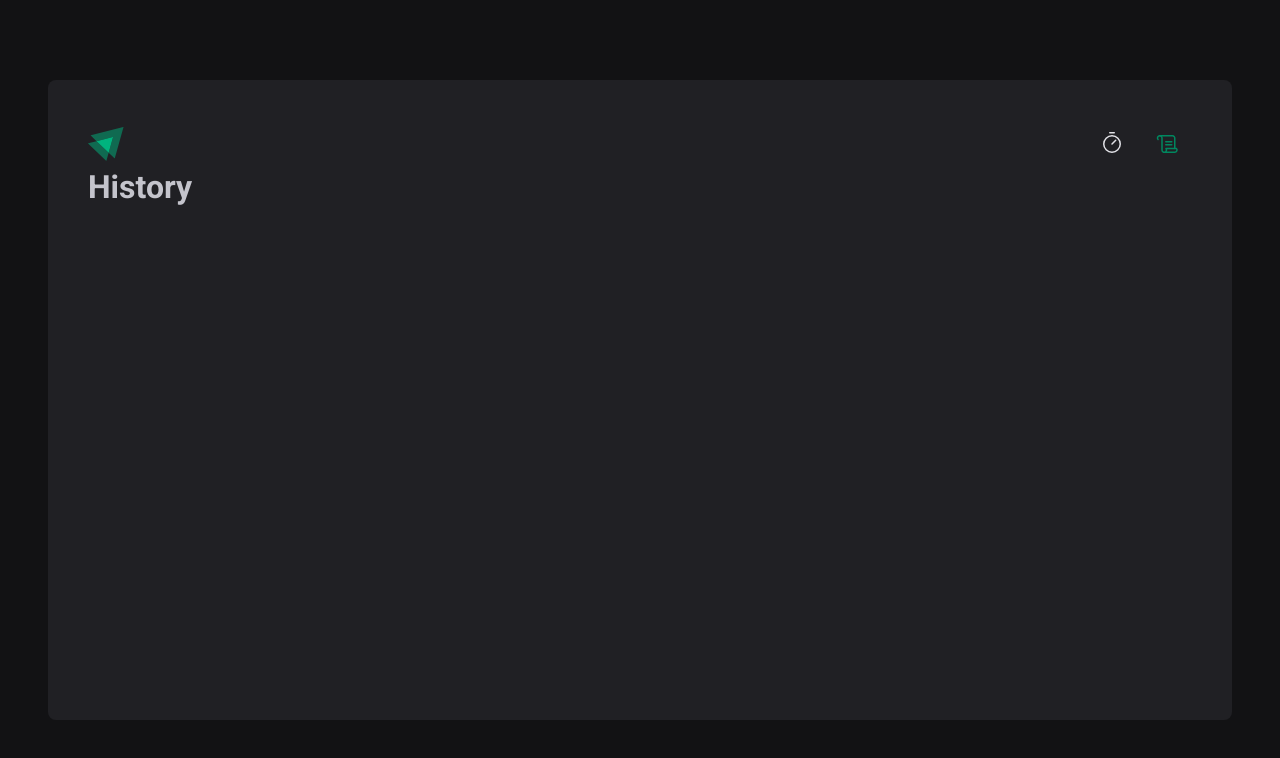
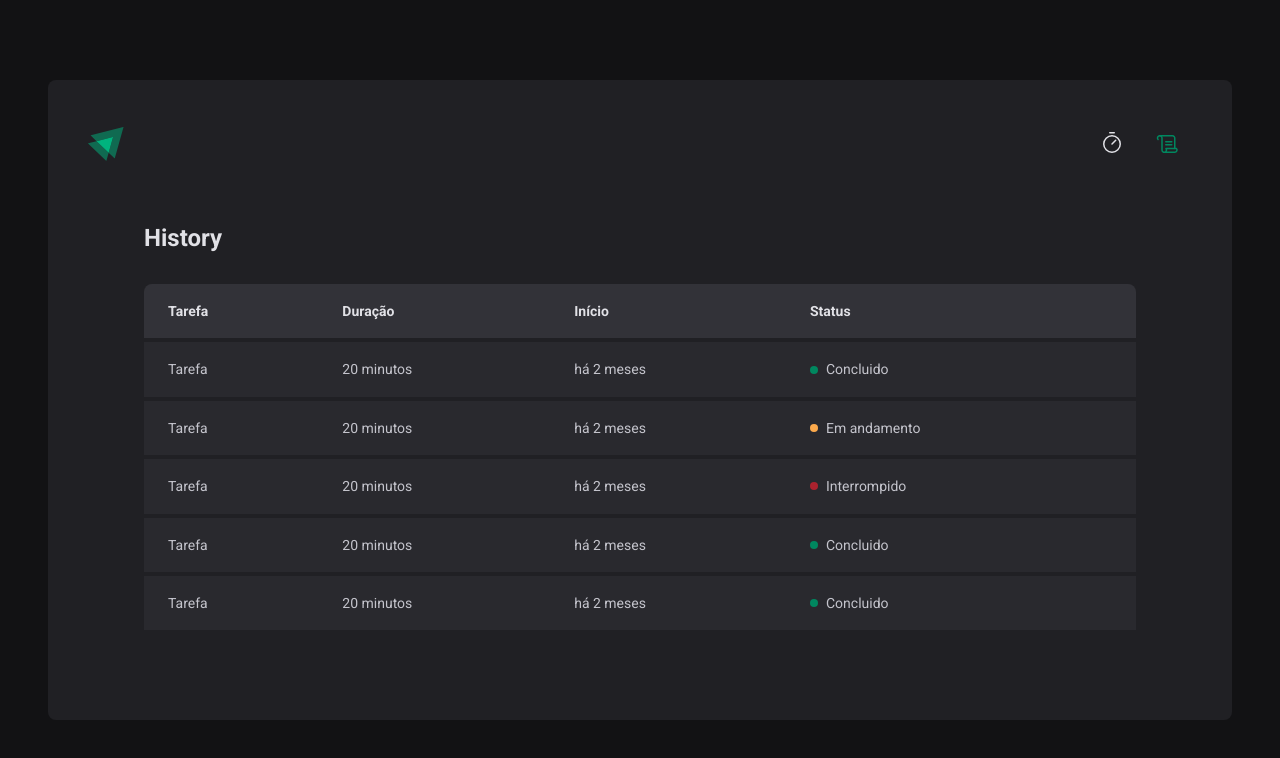
Before and after one commit to pedrowiskutzki/02-ignite-time, a React (Vite) app: page /history in a window 1280 px wide. Shown: the top 758 px of the page. Built offline with nearby package versions, Linux system fonts and the light colour scheme.

Commit message:
feat(History):Implement Table History

```diff
--- a/src/pages/History.tsx
+++ /dev/null
@@ -1,3 +0,0 @@
-export function History() {
-  return <h1>History</h1>
-}
--- a/src/pages/History/index.tsx
+++ b/src/pages/History/index.tsx
@@ -1,9 +1,63 @@
-import { HistoryContainer } from './styles'
+import { HistoryContainer, HistoryList, Status } from './styles'
 
 export function History() {
   return (
     <HistoryContainer>
       <h1>History</h1>
+      <HistoryList>
+        <table>
+          <thead>
+            <tr>
+              <th>Tarefa</th>
+              <th>Duração</th>
+              <th>Início</th>
+              <th>Status</th>
+            </tr>
+          </thead>
+          <tbody>
+            <tr>
+              <td>Tarefa</td>
+              <td>20 minutos</td>
+              <td>há 2 meses</td>
+              <td>
+                <Status statusColor="green">Concluido</Status>
+              </td>
+            </tr>
+            <tr>
+              <td>Tarefa</td>
+              <td>20 minutos</td>
+              <td>há 2 meses</td>
+              <td>
+                <Status statusColor="yellow">Em andamento</Status>
+              </td>
+            </tr>
+            <tr>
+              <td>Tarefa</td>
+              <td>20 minutos</td>
+              <td>há 2 meses</td>
+              <td>
+                <Status statusColor="red">Interrompido</Status>
+              </td>
+            </tr>
+            <tr>
+              <td>Tarefa</td>
+              <td>20 minutos</td>
+              <td>há 2 meses</td>
+              <td>
+                <Status statusColor="green">Concluido</Status>
+              </td>
+            </tr>
+            <tr>
+              <td>Tarefa</td>
+              <td>20 minutos</td>
+              <td>há 2 meses</td>
+              <td>
+                <Status statusColor="green">Concluido</Status>
+              </td>
+            </tr>
+          </tbody>
+        </table>
+      </HistoryList>
     </HistoryContainer>
   )
 }
--- /dev/null
+++ b/src/pages/History/styles.ts
@@ -0,0 +1,83 @@
+import styled from 'styled-components'
+
+export const HistoryContainer = styled.main`
+  flex: 1;
+  padding: 3.5rem;
+
+  display: flex;
+  flex-direction: column;
+
+  h1 {
+    font-size: 1.5rem;
+    color: ${(props) => props.theme['gray-100']};
+  }
+`
+
+export const HistoryList = styled.div`
+  flex: 1;
+  overflow: auto;
+  margin-top: 2rem;
+
+  table {
+    width: 100%;
+    border-collapse: collapse;
+    min-width: 600px;
+
+    th {
+      background-color: ${(props) => props.theme['gray-600']};
+      padding: 1rem;
+      text-align: left;
+      color: ${(props) => props.theme['gray-100']};
+      font-size: 0.875rem;
+      line-height: 1.6;
+
+      &:first-child {
+        border-top-left-radius: 8px;
+        padding-left: 1.5rem;
+      }
+      &:last-child {
+        border-top-right-radius: 8px;
+        padding-right: 1.5rem;
+      }
+    }
+
+    td {
+      background-color: ${(props) => props.theme['gray-700']};
+      border-top: 4px solid ${(props) => props.theme['gray-800']};
+      padding: 1rem;
+      font-size: 0.875rem;
+      line-height: 1.6;
+
+      &:first-child {
+        padding-left: 1.5rem;
+      }
+
+      &:last-child {
+        padding-right: 1.5rem;
+      }
+    }
+  }
+`
+const STATUS_COLORS = {
+  yellow: 'yellow-500',
+  green: 'green-500',
+  red: 'red-500',
+} as const
+
+interface StatusProsps {
+  statusColor: keyof typeof STATUS_COLORS
+}
+
+export const Status = styled.span<StatusProsps>`
+  display: flex;
+  align-items: center;
+  gap: 0.5rem;
+
+  &::before {
+    content: '';
+    width: 0.5rem;
+    height: 0.5rem;
+    border-radius: 9999px;
+    background: ${(props) => props.theme[STATUS_COLORS[props.statusColor]]};
+  }
+`
```
